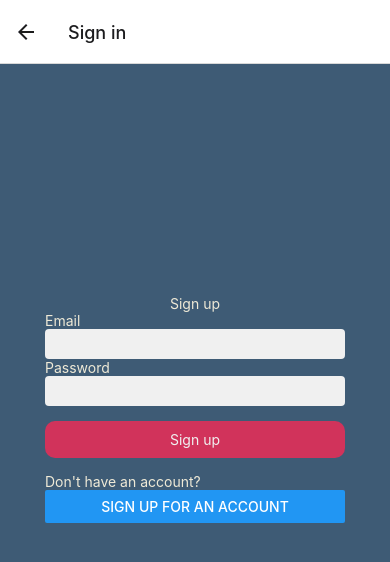
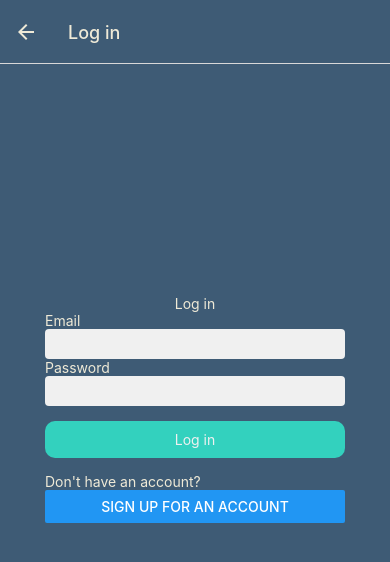
Before and after one commit to spikeganush/myAppRN, a React Native app: screen /Signin in a window 390 px wide. Shown: the top 562 px of the page. Built offline with nearby package versions, Linux system fonts and the light colour scheme.

Commit message:
better look and feel
Changed background and font colour

```diff
--- a/App.js
+++ b/App.js
@@ -11,6 +11,7 @@ import { Home } from './components/Home';
 import { firebaseConfig } from './Config';
 import {initializeApp,} from 'firebase/app'
 import { getAuth, createUserWithEmailAndPassword } from "firebase/auth"
+import { ThemeColours } from './components/ThemeColours';
 
 initializeApp( firebaseConfig)
 
@@ -43,14 +44,25 @@ export default function App() {
             title: 'Sign up'
           }}
         /> */}
-        <Stack.Screen name="Signup" options={{title: 'Sign up'}}>
+        <Stack.Screen name="Signup"
+          options={{
+            title: 'Sign up',
+            headerStyle: {
+              backgroundColor: ThemeColours.turquoise,
+            },
+
+          }}>
           { (props) => <Signup {...props} handler={SignupHandler} auth={auth} /> }
         </Stack.Screen>
         <Stack.Screen
           name="Signin"
           component={Signin}
           options={{
-            title:'Sign in'
+            title:'Log in',
+            headerStyle: {
+              backgroundColor: ThemeColours.blackcoral,
+            },
+            headerTintColor: ThemeColours.eggshell,
           }}
         />
         <Stack.Screen name="Home" component={Home} />
--- a/components/Signin.js
+++ b/components/Signin.js
@@ -7,7 +7,7 @@ export function Signin ( props ) {
   const navigation = useNavigation()
   return(
     <View style={styles.container}>
-      <Text style={styles.font}>Sign up</Text>
+      <Text style={styles.font}>Log in</Text>
       <KeyboardAvoidingView
         behavior={Platform.OS === "ios" ? "padding" : "height"}
       >
@@ -17,7 +17,7 @@ export function Signin ( props ) {
         <Text style={styles.font}>Password</Text>
         <TextInput style={styles.input} secureTextEntry={true}  />
         <TouchableOpacity style={styles.button}>
-          <Text style={styles.buttonText}>Sign up</Text>
+          <Text style={styles.buttonText}>Log in</Text>
         </TouchableOpacity>
         <Text style={styles.font}>Don't have an account?</Text>
         <Button title="Sign up for an account" onPress={() => navigation.navigate("Signup")} />
@@ -37,7 +37,7 @@ const styles = StyleSheet.create( {
   },
   button: {
     marginVertical: 15,
-    backgroundColor: ThemeColours.cerise,
+    backgroundColor: ThemeColours.turquoise,
     padding: 10,
     borderRadius: 10,
   },
--- a/components/Signup.js
+++ b/components/Signup.js
@@ -60,6 +60,8 @@ export function Signup(props) {
         behavior={Platform.OS === "ios" ? "padding" : "height"}
       >
       <View style={styles.inner}>
+        <Text>Name</Text>
+        <TextInput style={styles.input} />
         <Text>Email</Text>
         <TextInput style={styles.input} onChangeText={ (val) => validateEmail(val) }/>
         <Text>Password</Text>
@@ -93,13 +95,13 @@ const styles = StyleSheet.create( {
   },
   button: {
     marginVertical: 15,
-    backgroundColor: ThemeColours.cerise,
+    backgroundColor: ThemeColours.shadowblue,
     padding: 10,
     borderRadius: 10,
   },
   buttonDisabled: {
     marginVertical: 15,
-    backgroundColor: ThemeColours.ceriseLight,
+    backgroundColor: ThemeColours.prussianblue,
     padding: 10,
     borderRadius: 10,
   },
```
